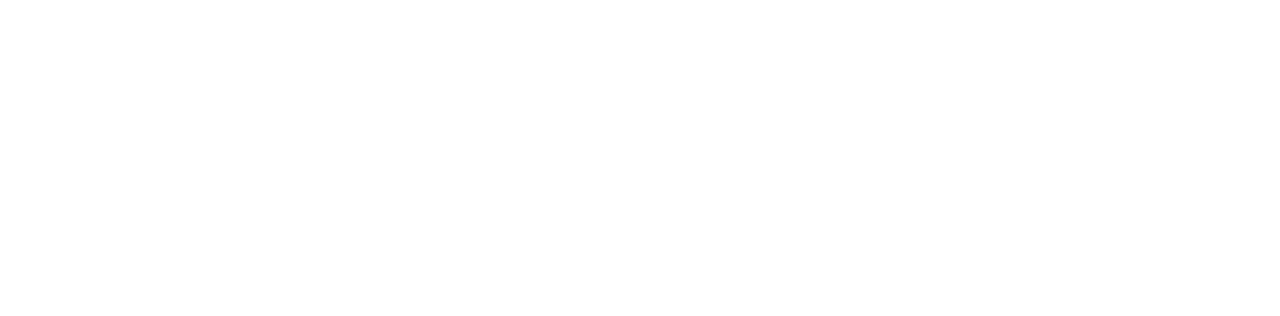
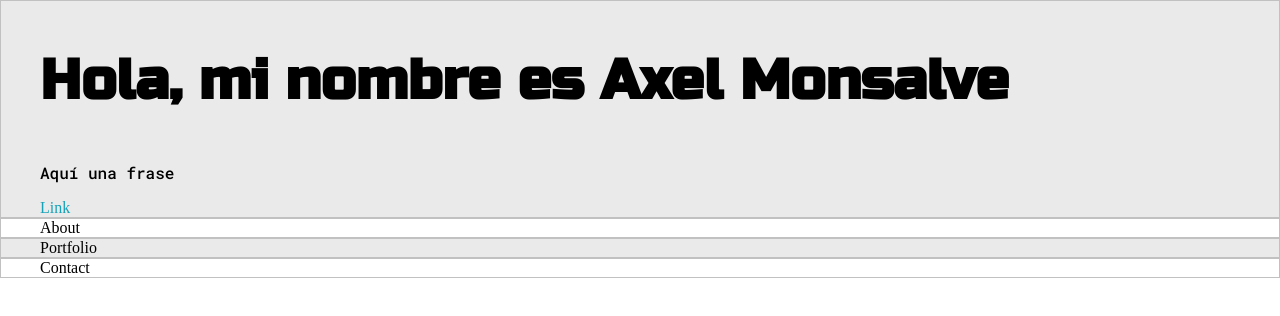
Before and after one commit to axmonsalve/portfolio, a plain HTML site: page index.html in a window 1280 px wide. Drawn offline with Linux system fonts and the light colour scheme.

Commit message:
adding default styles

```diff
--- a/default.css
+++ b/default.css
@@ -0,0 +1,93 @@
+:root {
+  --mainColor: #eaeaea;
+  --secondaryColor: #fff;
+  --borderColor: #c1c1c1;
+
+  --mainText: black;
+  --secondaryText: #4b5156;
+
+
+}
+
+html,
+body {
+  margin: 0;
+  padding: 0;
+}
+
+h1,
+h2,
+h3,
+h4,
+h5,
+h6,
+strong {
+  color: var(--mainText);
+  font-family: 'Russo One', sans-serif;
+}
+
+p,
+span,
+li,
+label,
+input,
+textarea {
+  color: (var(--secondaryText));
+  font-family: 'Roboto Mono', monospace;
+}
+
+a {
+  text-decoration: none;
+  color: #17a2b8;
+}
+
+ul {
+  list-style: none;
+}
+
+h1 {
+  font-size: 56px;
+}
+
+h2 {
+  font-size: 36px;
+}
+
+h3 {
+  font-size: 28px;
+}
+
+h4 {
+  font-size: 24px;
+}
+
+h5 {
+  font-size: 20px;
+}
+
+h6 {
+  font-size: 16px;
+}
+
+.s1 {
+  background-color: var(--mainColor);
+  border: 1px solid var(--borderColor);
+  overflow: auto;
+}
+
+.s2 {
+  background-color: var(--secondaryColor);
+  border: 1px solid var(--borderColor);
+  overflow: auto;
+}
+
+.main-container {
+  width: 1200px;
+  margin: 0 auto;
+}
+
+@media screen and (max-width: 1200px) {
+  .main-container {
+    width: 95%;
+  }
+}
--- a/index.html
+++ b/index.html
@@ -3,9 +3,39 @@
   <head>
     <meta charset="UTF-8" />
     <meta name="viewport" content="width=device-width, initial-scale=1.0" />
+    <link
+      href="https://fonts.googleapis.com/css2?family=Roboto+Mono:wght@500&family=Russo+One&display=swap"
+      rel="stylesheet"
+    />
 
     <link rel="stylesheet" href="default.css" />
     <title>Axel Monsalve || Web Developer</title>
   </head>
-  <body></body>
+  <body>
+    <section class="s1">
+      <div class="main-container">
+        <h1>Hola, mi nombre es Axel Monsalve</h1>
+        <p>Aquí una frase</p>
+        <a href="#">Link</a>
+      </div>
+    </section>
+
+    <section class="s2">
+      <div class="main-container">
+        About
+      </div>
+    </section>
+
+    <section class="s1">
+      <div class="main-container">
+        Portfolio
+      </div>
+    </section>
+
+    <section class="s2">
+      <div class="main-container">
+        Contact
+      </div>
+    </section>
+  </body>
 </html>
```
